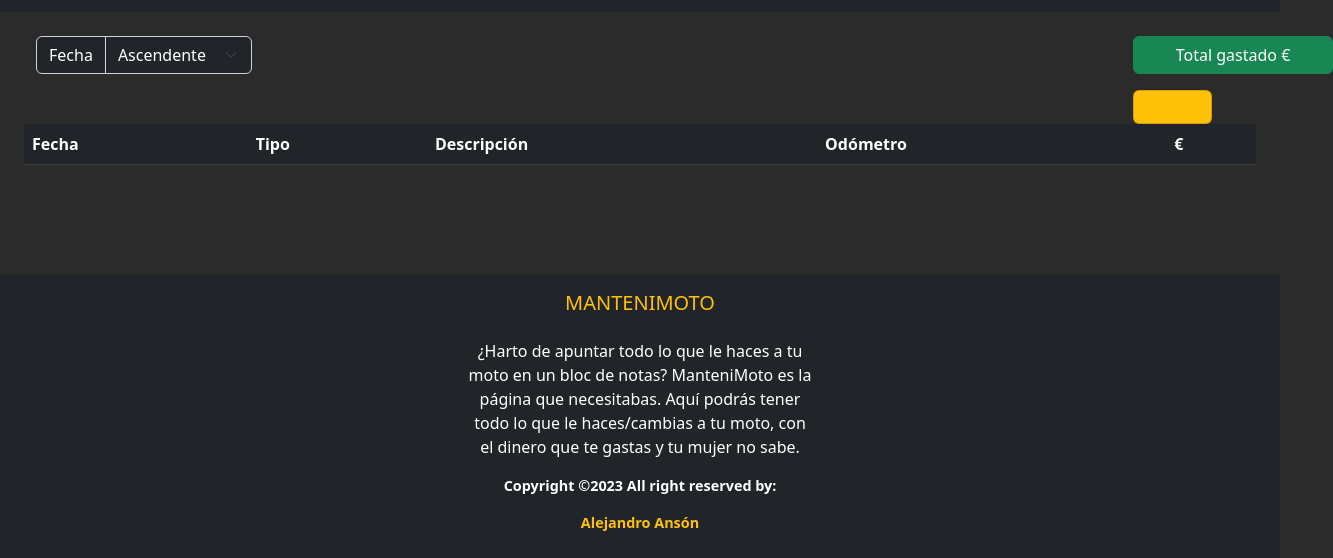
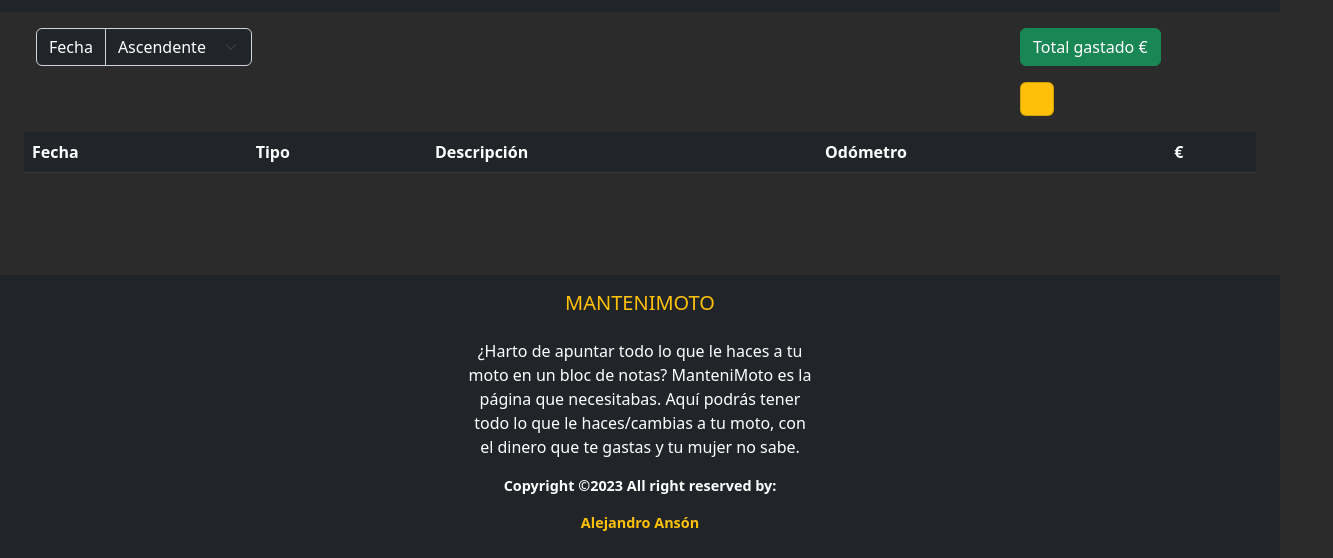
Before and after one commit to alx-anson/Mantenimoto, a website: page public/historial.html in a window 1280 px wide. Both pictures are taken after a click on the button "Total gastado €". Shown: the part 242-800 px from the top of the page, 1333 px wide, since content can reach past the window. Drawn offline with nearby package versions, Linux system fonts and the light colour scheme; no server answers; a web font is replaced by a local one.

Commit message:
Botón arreglado.

```diff
--- a/public/estilos.css
+++ b/public/estilos.css
@@ -96,10 +96,11 @@ tbody > tr:hover {
     height: 2em
 }
 
-#btnTotalGastado {
+#divTotalGastado {
     width: 200px;
 }
 
-#divTotalGastado {
-    width: 135px;
+#totalGastado {
+    width: fit-content;
+    height: fit-content;
 }
--- a/public/historial.html
+++ b/public/historial.html
@@ -43,7 +43,7 @@
       </div>
     </div>
   </header>
-  <div class="container-fluid p-0 mb-4 mt-2">
+  <div class="container-fluid p-0 mb-3 mt-2">
     <nav class="navbar navbar-expand-md navbar-dark bg-dark">
       <div class="container-fluid">
         <a href="#" class="navbar-brand">Menu</a>
@@ -74,7 +74,7 @@
           <option value="desc">Descendente</option>
         </select>
       </div>
-      <div id="divTotalGastado" class="col-6">
+      <div id="divTotalGastado" class="col-6 me-5">
         <p>
           <button id="btnTotalGastado"class="btn btn-success" type="button" data-bs-toggle="collapse" data-bs-target="#collapseTotal" aria-expanded="false" aria-controls="collapseTotal">
             Total gastado €
@@ -82,7 +82,7 @@
         </p>
         <div>
           <div class="collapse collapse-vertical" id="collapseTotal">
-            <div id="totalGastado" class="card card-body text-bg-warning text-center">
+            <div id="totalGastado" class="card card-body text-bg-warning mb-3">
             </div>
           </div>
         </div>
```
Also changed, not shown: 1 other file.
